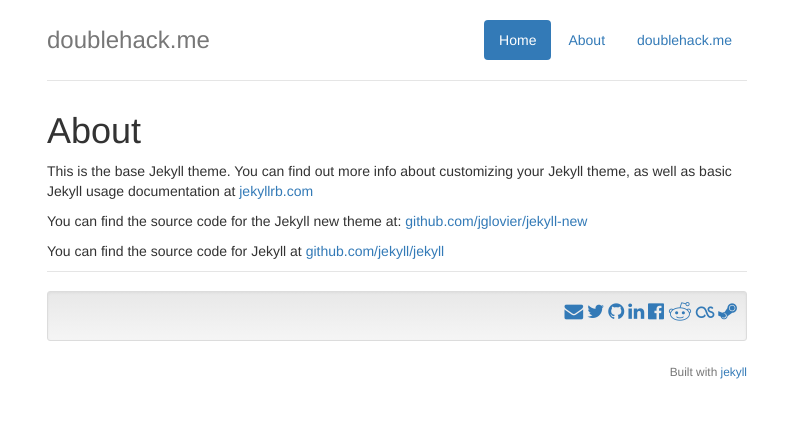
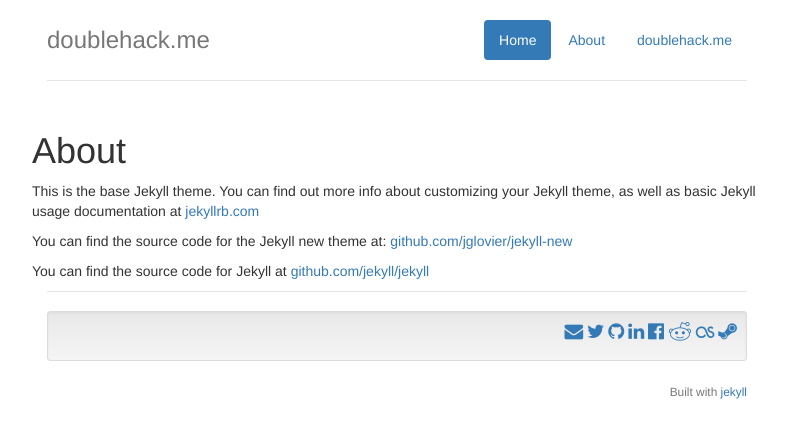
Before and after one commit to s00ner/doublehack.me, a Jekyll site: the page built from about.md, in a window 1280 px wide. Shown: the top 438 px of the page, without its empty margins (243-1029 px from the left). Built offline with Jekyll 4.4.1, drawn with Linux system fonts in a browser that asks for light colours; nearby versions of some CDN libraries.

Commit message:
change default.html to use bootstrap

```diff
--- a/_layouts/default.html
+++ b/_layouts/default.html
@@ -7,11 +7,9 @@
 
     {% include header.html %}
 
-    <div class="page-content">
-      <div class="wrapper">
+      <div class="row">
         {{ content }}
       </div>
-    </div>
 
     {% include footer.html %}
 
```
